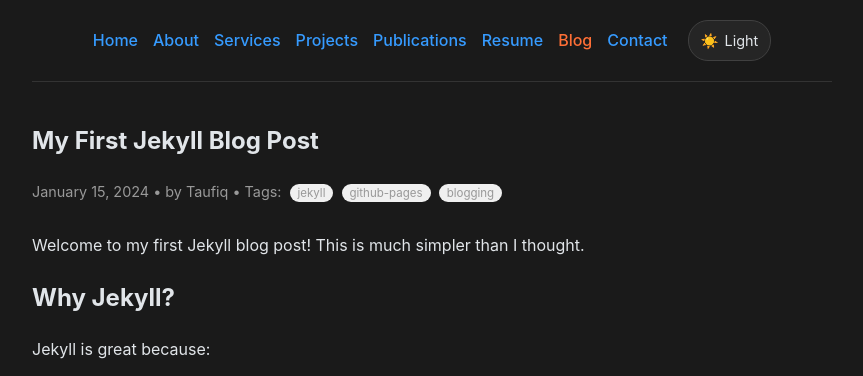
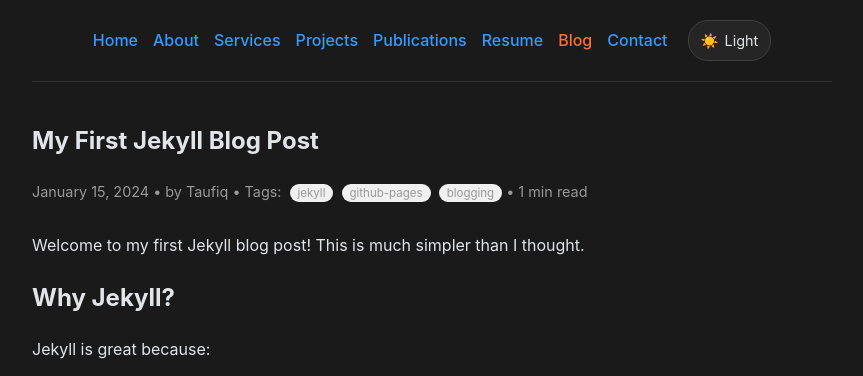
Before and after one commit to taufiq-ai/taufiq-ai.github.io, a Jekyll site: the page built from _posts/2025-09-14-first-post.md, in a window 1280 px wide. Shown: the top 376 px of the page, without its empty margins (208-1071 px from the left). Built offline with Jekyll 4.4.1, drawn with Linux system fonts in a browser that asks for light colours; comment, search, counter and statistics services are not loaded.

Commit message:
add read time

```diff
--- a/_layouts/post.html
+++ b/_layouts/post.html
@@ -16,6 +16,7 @@
                     <span style="background: #f0f0f0; padding: 2px 8px; border-radius: 12px; font-size: 0.8em; margin-left: 4px;">{{ tag }}</span>
                 {% endfor %}
             {% endif %}
+            • {% assign words = content | number_of_words %}{% if words < 360 %}1 min{% else %}{{ words | divided_by:180 }} min{% endif %} read
         </div>
     </header>
 
```
